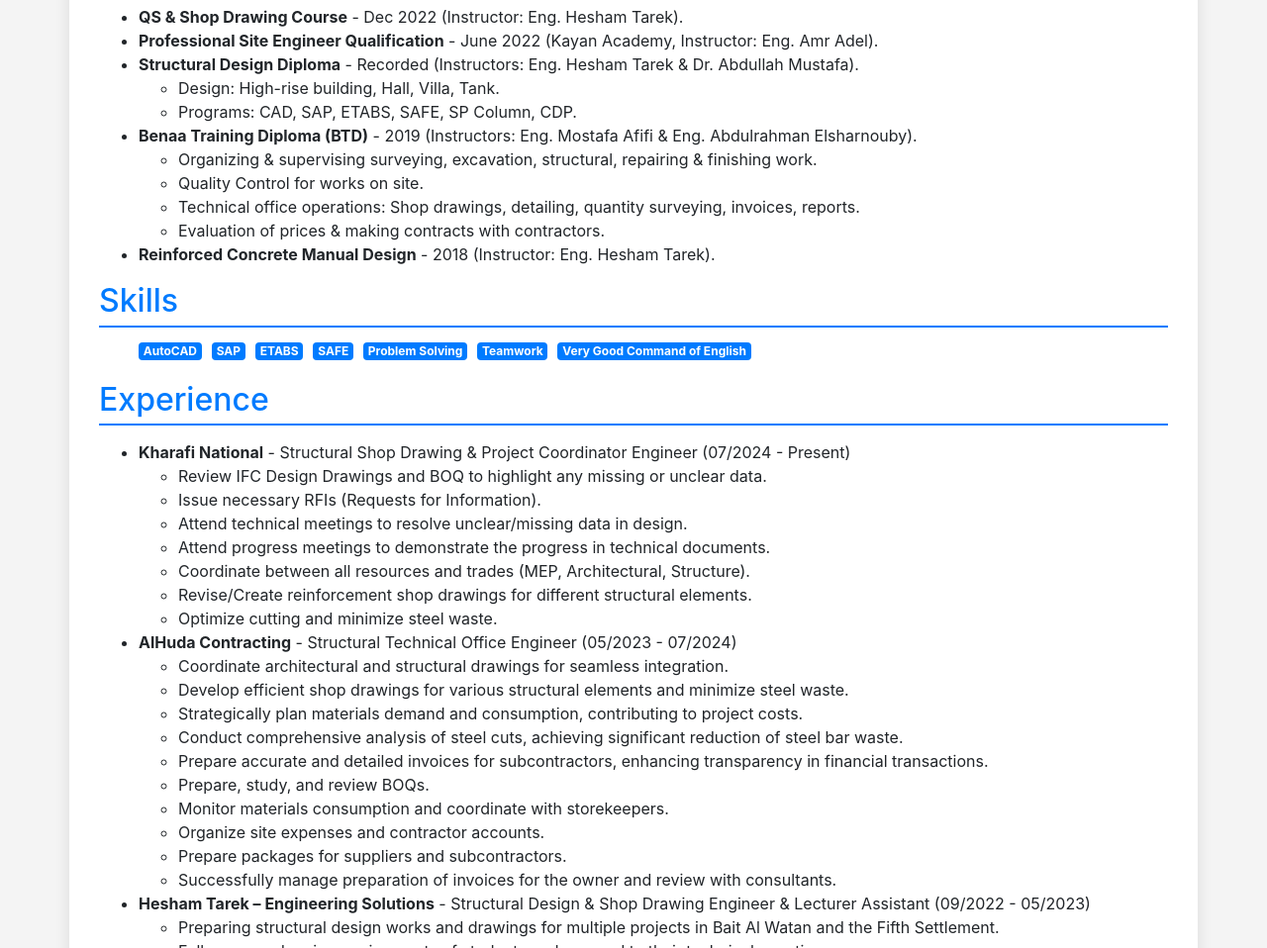
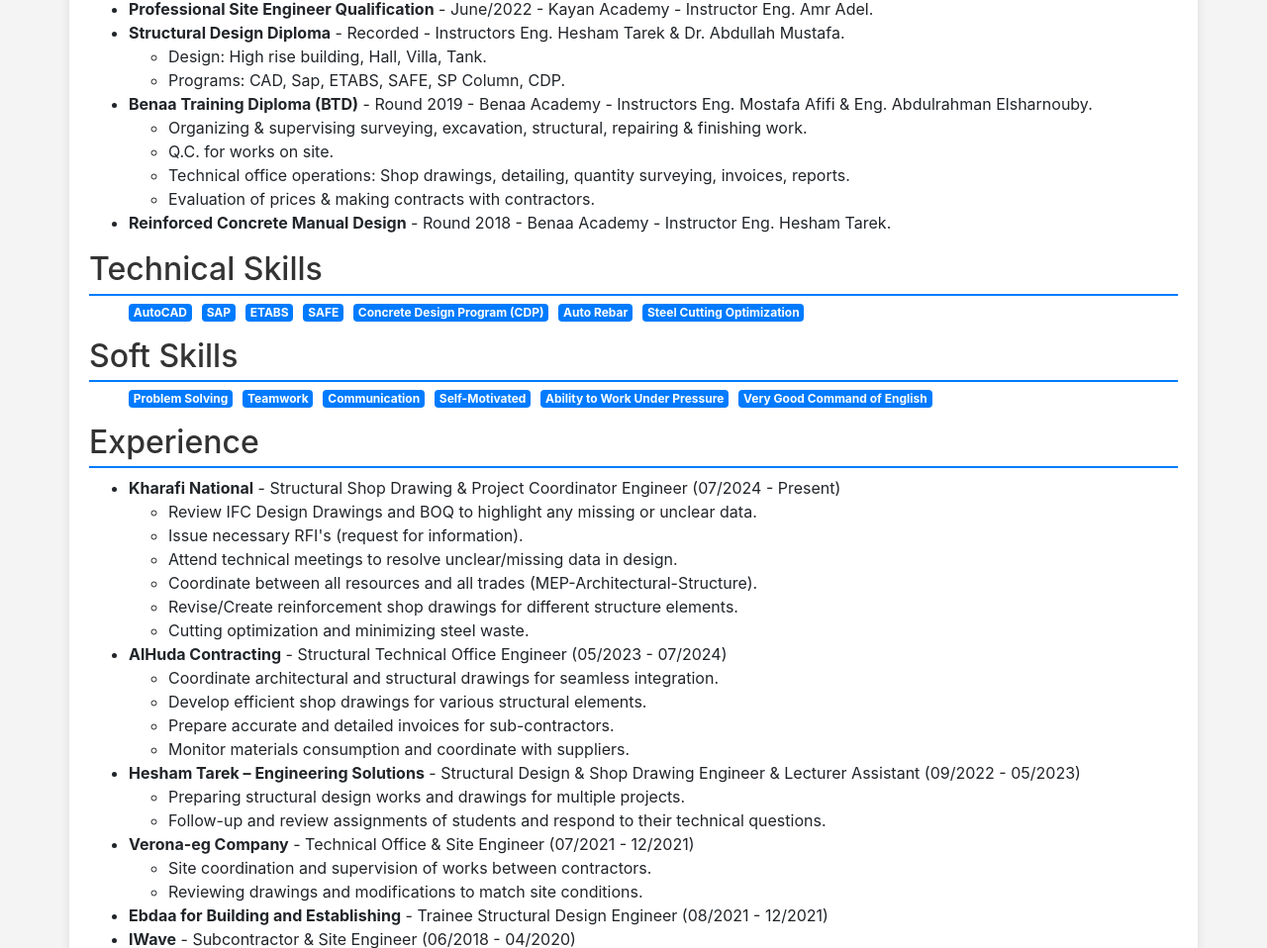
Before and after one commit to CE-Hossamramadan/CE-Hossamramadan, a plain HTML site: page index.html in a window 1280 px wide. Shown: the part 532-1490 px from the top of the page at 99% size. Drawn offline with nearby package versions, Linux system fonts and the light colour scheme.

Commit message:
Update index.html

```diff
--- a/index.html
+++ b/index.html
@@ -8,14 +8,13 @@
     <link rel="stylesheet" href="https://cdnjs.cloudflare.com/ajax/libs/font-awesome/5.15.3/css/all.min.css">
     <style>
         body { background-color: #f4f4f4; }
-        .container { margin-top: 20px; background: white; padding: 30px; border-radius: 10px; box-shadow: 0 0 15px rgba(0, 0, 0, 0.1); }
-        h1, h2, h3 { color: #007BFF; }
-        hr { border-top: 2px solid #007BFF; }
-        .contact-info a { margin-right: 15px; }
-        .section-title { border-bottom: 2px solid #007BFF; padding-bottom: 5px; margin-bottom: 15px; }
+        .container { margin-top: 20px; background: white; padding: 20px; border-radius: 5px; box-shadow: 0 0 10px rgba(0, 0, 0, 0.1); }
+        h1, h2, h3 { color: #333; }
+        hr { border-top: 1px solid #ccc; }
+        .contact-info a { margin-right: 10px; }
+        .section-title { border-bottom: 2px solid #007BFF; padding-bottom: 5px; }
         .skills { display: flex; flex-wrap: wrap; }
-        .skills li { margin-right: 10px; margin-bottom: 5px; }
-        .footer { margin-top: 20px; font-size: 0.9em; color: gray; }
+        .skills li { margin-right: 10px; }
     </style>
 </head>
 <body>
@@ -42,33 +41,43 @@
 
         <h2 class="section-title">Technical Courses</h2>
         <ul>
-            <li><strong>QS & Shop Drawing Course</strong> - Dec 2022 (Instructor: Eng. Hesham Tarek).</li>
-            <li><strong>Professional Site Engineer Qualification</strong> - June 2022 (Kayan Academy, Instructor: Eng. Amr Adel).</li>
-            <li><strong>Structural Design Diploma</strong> - Recorded (Instructors: Eng. Hesham Tarek & Dr. Abdullah Mustafa).
+            <li><strong>QS & Shop Drawing Course</strong> (Offline) - Dec/2022 - Instructor Eng. Hesham Tarek.</li>
+            <li><strong>Professional Site Engineer Qualification</strong> - June/2022 - Kayan Academy - Instructor Eng. Amr Adel.</li>
+            <li><strong>Structural Design Diploma</strong> - Recorded - Instructors Eng. Hesham Tarek & Dr. Abdullah Mustafa.
                 <ul>
-                    <li>Design: High-rise building, Hall, Villa, Tank.</li>
-                    <li>Programs: CAD, SAP, ETABS, SAFE, SP Column, CDP.</li>
+                    <li>Design: High rise building, Hall, Villa, Tank.</li>
+                    <li>Programs: CAD, Sap, ETABS, SAFE, SP Column, CDP.</li>
                 </ul>
             </li>
-            <li><strong>Benaa Training Diploma (BTD)</strong> - 2019 (Instructors: Eng. Mostafa Afifi & Eng. Abdulrahman Elsharnouby).
+            <li><strong>Benaa Training Diploma (BTD)</strong> - Round 2019 - Benaa Academy - Instructors Eng. Mostafa Afifi & Eng. Abdulrahman Elsharnouby.
                 <ul>
                     <li>Organizing & supervising surveying, excavation, structural, repairing & finishing work.</li>
-                    <li>Quality Control for works on site.</li>
+                    <li>Q.C. for works on site.</li>
                     <li>Technical office operations: Shop drawings, detailing, quantity surveying, invoices, reports.</li>
                     <li>Evaluation of prices & making contracts with contractors.</li>
                 </ul>
             </li>
-            <li><strong>Reinforced Concrete Manual Design</strong> - 2018 (Instructor: Eng. Hesham Tarek).</li>
+            <li><strong>Reinforced Concrete Manual Design</strong> - Round 2018 - Benaa Academy - Instructor Eng. Hesham Tarek.</li>
         </ul>
 
-        <h2 class="section-title">Skills</h2>
+        <h2 class="section-title">Technical Skills</h2>
         <ul class="skills">
             <li class="badge badge-primary">AutoCAD</li>
             <li class="badge badge-primary">SAP</li>
             <li class="badge badge-primary">ETABS</li>
             <li class="badge badge-primary">SAFE</li>
+            <li class="badge badge-primary">Concrete Design Program (CDP)</li>
+            <li class="badge badge-primary">Auto Rebar</li>
+            <li class="badge badge-primary">Steel Cutting Optimization</li>
+        </ul>
+
+        <h2 class="section-title">Soft Skills</h2>
+        <ul class="skills">
             <li class="badge badge-primary">Problem Solving</li>
             <li class="badge badge-primary">Teamwork</li>
+            <li class="badge badge-primary">Communication</li>
+            <li class="badge badge-primary">Self-Motivated</li>
+            <li class="badge badge-primary">Ability to Work Under Pressure</li>
             <li class="badge badge-primary">Very Good Command of English</li>
         </ul>
 
@@ -78,33 +87,26 @@
                 <strong>Kharafi National</strong> - Structural Shop Drawing & Project Coordinator Engineer (07/2024 - Present)
                 <ul>
                     <li>Review IFC Design Drawings and BOQ to highlight any missing or unclear data.</li>
-                    <li>Issue necessary RFIs (Requests for Information).</li>
+                    <li>Issue necessary RFI's (request for information).</li>
                     <li>Attend technical meetings to resolve unclear/missing data in design.</li>
-                    <li>Attend progress meetings to demonstrate the progress in technical documents.</li>
-                    <li>Coordinate between all resources and trades (MEP, Architectural, Structure).</li>
-                    <li>Revise/Create reinforcement shop drawings for different structural elements.</li>
-                    <li>Optimize cutting and minimize steel waste.</li>
+                    <li>Coordinate between all resources and all trades (MEP-Architectural-Structure).</li>
+                    <li>Revise/Create reinforcement shop drawings for different structure elements.</li>
+                    <li>Cutting optimization and minimizing steel waste.</li>
                 </ul>
             </li>
             <li>
                 <strong>AlHuda Contracting</strong> - Structural Technical Office Engineer (05/2023 - 07/2024)
                 <ul>
                     <li>Coordinate architectural and structural drawings for seamless integration.</li>
-                    <li>Develop efficient shop drawings for various structural elements and minimize steel waste.</li>
-                    <li>Strategically plan materials demand and consumption, contributing to project costs.</li>
-                    <li>Conduct comprehensive analysis of steel cuts, achieving significant reduction of steel bar waste.</li>
-                    <li>Prepare accurate and detailed invoices for subcontractors, enhancing transparency in financial transactions.</li>
-                    <li>Prepare, study, and review BOQs.</li>
-                    <li>Monitor materials consumption and coordinate with storekeepers.</li>
-                    <li>Organize site expenses and contractor accounts.</li>
-                    <li>Prepare packages for suppliers and subcontractors.</li>
-                    <li>Successfully manage preparation of invoices for the owner and review with consultants.</li>
+                    <li>Develop efficient shop drawings for various structural elements.</li>
+                    <li>Prepare accurate and detailed invoices for sub-contractors.</li>
+                    <li>Monitor materials consumption and coordinate with suppliers.</li>
                 </ul>
             </li>
             <li>
                 <strong>Hesham Tarek – Engineering Solutions</strong> - Structural Design & Shop Drawing Engineer & Lecturer Assistant (09/2022 - 05/2023)
                 <ul>
-                    <li>Preparing structural design works and drawings for multiple projects in Bait Al Watan and the Fifth Settlement.</li>
+                    <li>Preparing structural design works and drawings for multiple projects.</li>
                     <li>Follow-up and review assignments of students and respond to their technical questions.</li>
                 </ul>
             </li>
@@ -113,7 +115,6 @@
                 <ul>
                     <li>Site coordination and supervision of works between contractors.</li>
                     <li>Reviewing drawings and modifications to match site conditions.</li>
-                    <li>Submitting quantities and extracts.</li>
                 </ul>
             </li>
             <li>
@@ -122,7 +123,7 @@
             <li>
                 <strong>IWave</strong> - Subcontractor & Site Engineer (06/2018 - 04/2020)
                 <ul>
-                    <li>Casting, supplying, and installing RC bases for the internet supplying project for We Telecom.</li>
+                    <li>Casting, supplying, and installing RC bases for the internet supplying project.</li>
                 </ul>
             </li>
         </ul>
@@ -131,17 +132,14 @@
         <ul>
             <li>Name: Hossam Ramadan Amin Abdulghani</li>
             <li>Nationality: Egyptian</li>
-            <li>Date of Birth: July 10, 1997</li>
+            <li>Birth Date: 10 Jul, 1997</li>
             <li>Marital Status: Single</li>
             <li>Military Service: Completed</li>
         </ul>
-
-        <div class="footer text-center">
-            <p>You can check out my profile on Facebook: <a href="https://facebook.com/hossambnlamin.PB" target="_blank">facebook.com/hossambnlamin.PB</a></p>
-        </div>
     </div>
 
     <script src="https://code.jquery.com/jquery-3.5.1.slim.min.js"></script>
     <script src="https://cdn.jsdelivr.net/npm/@popperjs/core@2.5.4/dist/umd/popper.min.js"></script>
     <script src="https://stackpath.bootstrapcdn.com/bootstrap/4.5.2/js/bootstrap.min.js"></script>
-</
+</body>
+</html>
```
